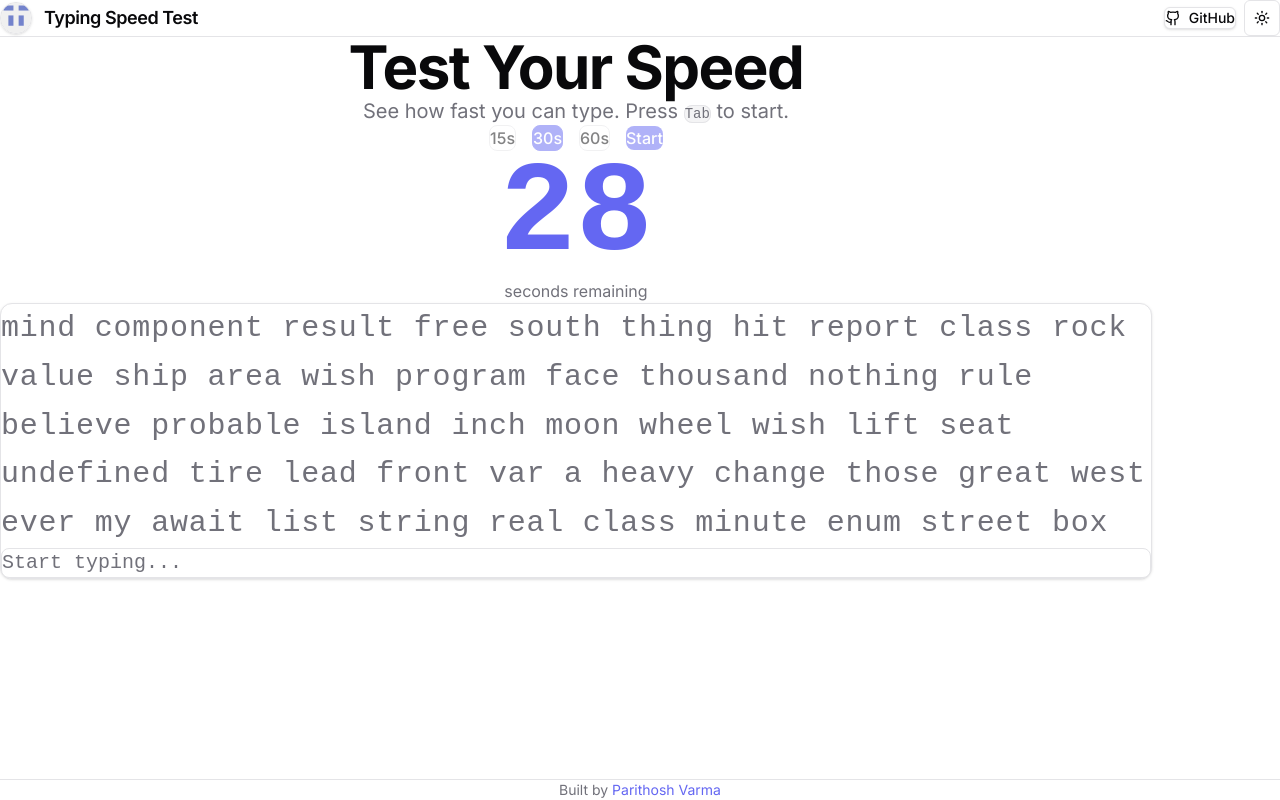
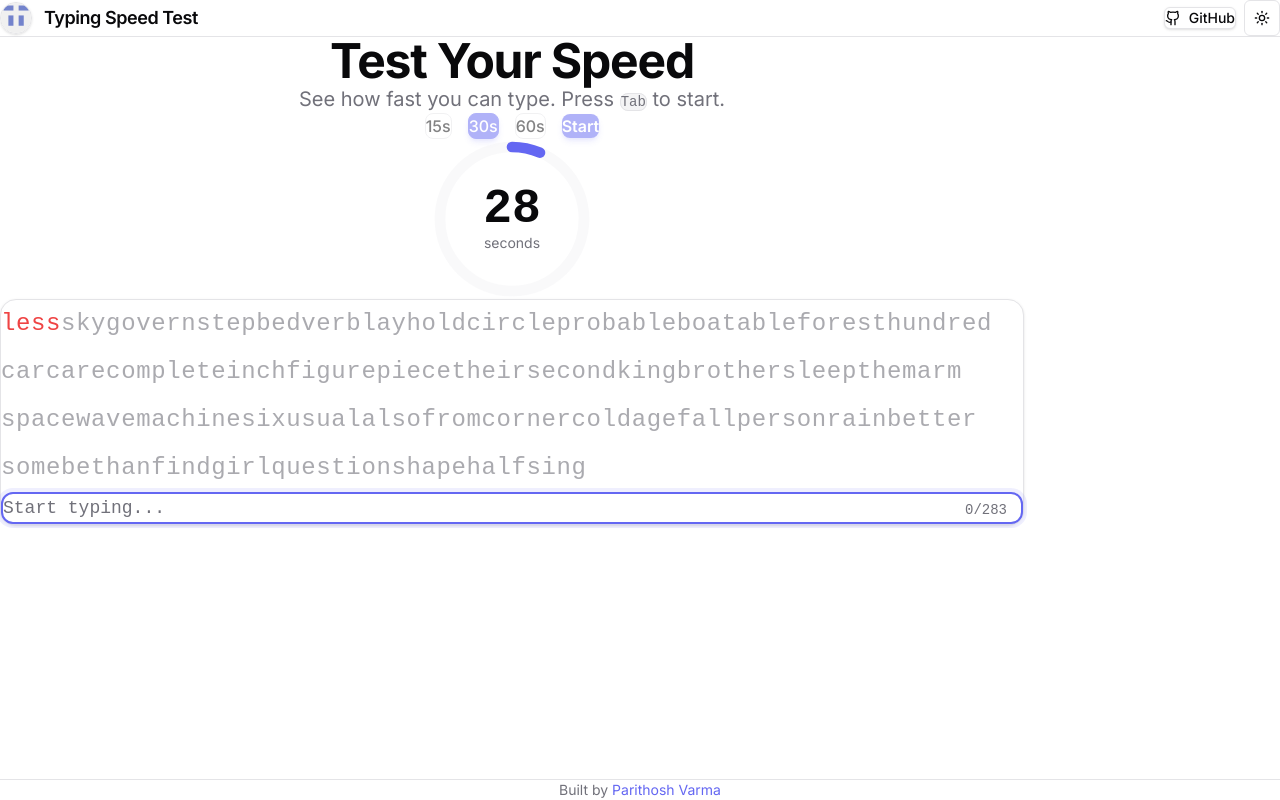
Before and after one commit to Parithosh-Varma/typing-speed-test, a React (Vite) app: page / in a window 1280 px wide. Both pictures are taken after a click on the button "Start". Built offline with nearby package versions, Linux system fonts and the light colour scheme.

Commit message:
ui: redesign with circular timer, word-level tracking, polished cards

```diff
--- a/src/App.tsx
+++ b/src/App.tsx
@@ -61,17 +61,6 @@ const WORDS = [
   'hit', 'section', 'record', 'ship', 'area', 'lift', 'cat', 'select',
   'rock', 'wrong', 'gray', 'bit', 'face', 'elect', 'wish', 'matter',
   'class', 'fire', 'south', 'solution', 'sheet', 'believe', 'finger',
-  'universe', 'instantiate', 'type', 'program', 'question', 'change',
-  'field', 'error', 'pay', 'result', 'total', 'know', 'value',
-  'system', 'report', 'thing', 'local', 'sound', 'function', 'return',
-  'component', 'render', 'state', 'props', 'hook', 'effect', 'ref',
-  'context', 'memo', 'callback', 'async', 'await', 'promise',
-  'array', 'object', 'string', 'number', 'boolean', 'null', 'undefined',
-  'import', 'export', 'default', 'module', 'class', 'interface',
-  'type', 'enum', 'const', 'let', 'var', 'function', 'return',
-  'if', 'else', 'switch', 'case', 'break', 'continue', 'for',
-  'while', 'do', 'try', 'catch', 'finally', 'throw', 'new', 'delete',
-  'typeof', 'instanceof', 'void', 'this', 'super', 'extends',
 ]
 
 type GameState = 'idle' | 'playing' | 'finished'
@@ -141,7 +130,7 @@ function App() {
     setInput('')
     setText(generateText())
     startTimeRef.current = Date.now()
-    inputRef.current?.focus()
+    setTimeout(() => inputRef.current?.focus(), 50)
   }
 
   const finishGame = () => {
@@ -202,15 +191,28 @@ function App() {
     setTheme((prev) => (prev === 'light' ? 'dark' : 'light'))
   }
 
-  const getCharClass = (index: number) => {
-    if (index >= input.length) return 'text-muted-foreground'
-    if (input[index] === text[index]) return 'text-primary font-semibold'
-    return 'text-destructive font-semibold underline'
+  const progress = gameState === 'playing' ? ((duration - timeLeft) / duration) * 100 : gameState === 'finished' ? 100 : 0
+  const circumference = 2 * Math.PI * 54
+  const strokeDashoffset = circumference - (progress / 100) * circumference
+
+  const words = text.split(' ')
+  const typedWords = input.split(' ')
+
+  const getWordStatus = (wordIndex: number) => {
+    if (wordIndex >= typedWords.length) return 'pending'
+    if (typedWords[wordIndex] === words[wordIndex]) return 'correct'
+    return 'incorrect'
+  }
+
+  const getCurrentWordIndex = () => {
+    const typed = input.split(' ')
+    if (input.endsWith(' ') || input.length === 0) return typed.length
+    return typed.length - 1
   }
 
   return (
     <div className="min-h-screen bg-background text-foreground flex flex-col" onKeyDown={handleKeyDown}>
-      <header className="sticky top-0 z-50 flex items-center justify-between px-6 sm:px-8 py-4 border-b border-border bg-card">
+      <header className="sticky top-0 z-50 flex items-center justify-between px-6 sm:px-8 py-4 border-b border-border bg-card/80 backdrop-blur-sm">
         <div className="flex items-center gap-3">
           <img src="/logo.png" alt="Logo" className="w-8 h-8 rounded-full object-cover border border-border shadow-sm" />
           <h1 className="text-lg font-semibold tracking-tight">Typing Speed Test</h1>
@@ -239,9 +241,9 @@ function App() {
         </div>
       </header>
 
-      <main className="flex-1 w-full max-w-6xl mx-auto px-6 sm:px-8 lg:px-12 py-10 sm:py-16 lg:py-20">
+      <main className="flex-1 w-full max-w-5xl mx-auto px-6 sm:px-8 py-10 sm:py-14">
         <div className="text-center mb-10 sm:mb-14">
-          <h2 className="text-4xl sm:text-5xl lg:text-6xl font-bold tracking-tight mb-3">Test Your Speed</h2>
+          <h2 className="text-4xl sm:text-5xl font-bold tracking-tight mb-3">Test Your Speed</h2>
           <p className="text-muted-foreground text-lg sm:text-xl">See how fast you can type. Press <kbd className="px-2.5 py-1 text-sm font-mono bg-muted border border-border rounded">Tab</kbd> to start.</p>
         </div>
 
@@ -251,10 +253,10 @@ function App() {
               key={d}
               onClick={() => { setDuration(d); if (gameState === 'idle') setTimeLeft(d) }}
               disabled={gameState === 'playing'}
-              className={`px-6 py-3 text-base font-medium rounded-lg transition-colors border ${
+              className={`px-6 py-3 text-base font-medium rounded-lg transition-all duration-200 border ${
                 duration === d
-                  ? 'bg-primary text-primary-foreground border-primary'
-                  : 'bg-background text-foreground border-border hover:bg-muted'
+                  ? 'bg-primary text-primary-foreground border-primary shadow-md shadow-primary/25'
+                  : 'bg-background text-foreground border-border hover:bg-muted hover:border-muted-foreground/20'
               } ${gameState === 'playing' ? 'opacity-50 cursor-not-allowed' : ''}`}
             >
               {d}s
@@ -263,8 +265,8 @@ function App() {
           <button
             onClick={startGame}
             disabled={gameState === 'playing'}
-            className={`px-8 py-3 text-base font-medium rounded-lg transition-opacity bg-primary text-primary-foreground ${
-              gameState === 'playing' ? 'opacity-50 cursor-not-allowed' : 'hover:opacity-90'
+            className={`px-8 py-3 text-base font-semibold rounded-lg transition-all duration-200 bg-primary text-primary-foreground shadow-md shadow-primary/25 ${
+              gameState === 'playing' ? 'opacity-50 cursor-not-allowed' : 'hover:opacity-90 hover:shadow-lg hover:shadow-primary/30 active:scale-95'
             }`}
           >
             {gameState === 'finished' ? 'Restart' : 'Start'}
@@ -272,20 +274,82 @@ function App() {
         </div>
 
         {gameState === 'playing' && (
-          <div className="text-center mb-8">
-            <div className="text-7xl sm:text-8xl lg:text-9xl font-bold font-mono text-primary tabular-nums">{timeLeft}</div>
-            <div className="text-base text-muted-foreground mt-2">seconds remaining</div>
+          <div className="flex justify-center mb-10">
+            <div className="relative">
+              <svg className="w-32 h-32 sm:w-40 sm:h-40 transform -rotate-90" viewBox="0 0 120 120">
+                <circle
+                  cx="60"
+                  cy="60"
+                  r="54"
+                  fill="none"
+                  stroke="currentColor"
+                  strokeWidth="8"
+                  className="text-muted/50"
+                />
+                <circle
+                  cx="60"
+                  cy="60"
+                  r="54"
+                  fill="none"
+                  stroke="currentColor"
+                  strokeWidth="8"
+                  strokeLinecap="round"
+                  className="text-primary transition-all duration-1000 ease-linear"
+                  strokeDasharray={circumference}
+                  strokeDashoffset={strokeDashoffset}
+                />
+              </svg>
+              <div className="absolute inset-0 flex flex-col items-center justify-center">
+                <span className="text-4xl sm:text-5xl font-bold font-mono text-foreground tabular-nums">{timeLeft}</span>
+                <span className="text-xs sm:text-sm text-muted-foreground mt-1">seconds</span>
+              </div>
+            </div>
           </div>
         )}
 
-        <div className="border border-border rounded-xl bg-card p-6 sm:p-8 lg:p-10 mb-10 shadow-sm">
-          <div className="font-mono text-xl sm:text-2xl lg:text-3xl leading-relaxed tracking-wide select-none">
-            {text.split('').map((char, i) => (
-              <span key={i} className={`${getCharClass(i)} transition-colors duration-75`}>
+        {gameState === 'idle' && (
+          <div className="flex justify-center mb-10">
+            <div className="w-32 h-32 sm:w-40 sm:h-40 rounded-full border-4 border-dashed border-muted-foreground/20 flex items-center justify-center">
+              <div className="text-center">
+                <svg xmlns="http://www.w3.org/2000/svg" viewBox="0 0 24 24" fill="none" stroke="currentColor" strokeWidth="1.5" strokeLinecap="round" strokeLinejoin="round" className="w-10 h-10 sm:w-12 sm:h-12 text-muted-foreground/40 mx-auto mb-1"><path d="M5 12h14"/><path d="m12 5 7 7-7 7"/></svg>
+                <span className="text-xs text-muted-foreground/60">Press Tab</span>
+              </div>
+            </div>
+          </div>
+        )}
+
+        <div className="border border-border rounded-2xl bg-card p-6 sm:p-8 lg:p-10 mb-10 shadow-sm">
+          <div className="font-mono text-lg sm:text-xl lg:text-2xl leading-loose tracking-wide select-none min-h-[8rem]">
+            {words.map((word, wordIndex) => {
+              const status = getWordStatus(wordIndex)
+              const isCurrent = wordIndex === getCurrentWordIndex()
+
+              return (
+                <span key={wordIndex} className="inline-block mr-3 mb-2">
+                  {word.split('').map((char, charIndex) => {
+                    const globalIndex = text.indexOf(word) + charIndex
+                    let charClass = 'text-muted-foreground/60'
+
+                    if (status === 'correct') {
+                      charClass = 'text-primary'
+                    } else if (status === 'incorrect') {
+                      charClass = 'text-destructive'
+                    } else if (isCurrent && globalIndex === input.length) {
+                      charClass = 'text-foreground border-b-2 border-primary animate-pulse'
+                    }
+
+                    return (
+                      <span key={charIndex} className={`${charClass} transition-colors duration-100`}>
                         {char}
                       </span>
-            ))}
+                    )
+                  })}
+                </span>
+              )
+            })}
           </div>
+
+          <div className="relative mt-6">
             <input
               ref={inputRef}
               type="text"
@@ -293,39 +357,60 @@ function App() {
               onChange={handleInput}
               disabled={gameState !== 'playing'}
               placeholder={gameState === 'playing' ? 'Start typing...' : 'Press Start or Tab to begin'}
-            className="w-full mt-6 px-6 py-4 text-xl font-mono bg-background border border-input rounded-lg focus:outline-none focus:ring-2 focus:ring-ring focus:ring-offset-2 placeholder:text-muted-foreground disabled:opacity-50 disabled:cursor-not-allowed"
+              className="w-full px-6 py-4 text-lg font-mono bg-background border-2 border-input rounded-xl focus:outline-none focus:border-primary focus:ring-4 focus:ring-primary/10 placeholder:text-muted-foreground disabled:opacity-50 disabled:cursor-not-allowed transition-all duration-200"
               autoComplete="off"
               autoCorrect="off"
               autoCapitalize="off"
               spellCheck="false"
             />
+            {gameState === 'playing' && (
+              <div className="absolute right-4 top-1/2 -translate-y-1/2">
+                <span className="text-sm font-mono text-muted-foreground">
+                  {input.length}/{text.length}
+                </span>
+              </div>
+            )}
+          </div>
         </div>
 
         {gameState === 'finished' && (
           <div className="grid grid-cols-2 lg:grid-cols-4 gap-4 sm:gap-6 mb-10">
-            <div className="border border-border rounded-xl bg-card p-6 text-center shadow-sm">
+            <div className="border border-border rounded-2xl bg-card p-6 sm:p-8 text-center shadow-sm hover:shadow-md transition-shadow">
+              <div className="w-12 h-12 rounded-full bg-primary/10 flex items-center justify-center mx-auto mb-3">
+                <svg xmlns="http://www.w3.org/2000/svg" viewBox="0 0 24 24" fill="none" stroke="currentColor" strokeWidth="2" strokeLinecap="round" strokeLinejoin="round" className="w-6 h-6 text-primary"><path d="M12 20V10"/><path d="M18 20V4"/><path d="M6 20v-4"/></svg>
+              </div>
               <div className="text-4xl sm:text-5xl font-bold text-primary">{stats.wpm}</div>
-              <div className="text-sm text-muted-foreground mt-2 uppercase tracking-wider">WPM</div>
+              <div className="text-sm text-muted-foreground mt-2 uppercase tracking-wider font-medium">WPM</div>
             </div>
-            <div className="border border-border rounded-xl bg-card p-6 text-center shadow-sm">
+            <div className="border border-border rounded-2xl bg-card p-6 sm:p-8 text-center shadow-sm hover:shadow-md transition-shadow">
+              <div className="w-12 h-12 rounded-full bg-foreground/10 flex items-center justify-center mx-auto mb-3">
+                <svg xmlns="http://www.w3.org/2000/svg" viewBox="0 0 24 24" fill="none" stroke="currentColor" strokeWidth="2" strokeLinecap="round" strokeLinejoin="round" className="w-6 h-6 text-foreground"><path d="M20 6 9 17l-5-5"/></svg>
+              </div>
               <div className="text-4xl sm:text-5xl font-bold text-foreground">{stats.accuracy}%</div>
-              <div className="text-sm text-muted-foreground mt-2 uppercase tracking-wider">Accuracy</div>
+              <div className="text-sm text-muted-foreground mt-2 uppercase tracking-wider font-medium">Accuracy</div>
             </div>
-            <div className="border border-border rounded-xl bg-card p-6 text-center shadow-sm">
+            <div className="border border-border rounded-2xl bg-card p-6 sm:p-8 text-center shadow-sm hover:shadow-md transition-shadow">
+              <div className="w-12 h-12 rounded-full bg-green-500/10 flex items-center justify-center mx-auto mb-3">
+                <svg xmlns="http://www.w3.org/2000/svg" viewBox="0 0 24 24" fill="none" stroke="currentColor" strokeWidth="2" strokeLinecap="round" strokeLinejoin="round" className="w-6 h-6 text-green-500"><path d="m5 12 5 5L20 7"/></svg>
+              </div>
               <div className="text-4xl sm:text-5xl font-bold text-green-500">{stats.correctChars}</div>
-              <div className="text-sm text-muted-foreground mt-2 uppercase tracking-wider">Correct</div>
+              <div className="text-sm text-muted-foreground mt-2 uppercase tracking-wider font-medium">Correct</div>
             </div>
-            <div className="border border-border rounded-xl bg-card p-6 text-center shadow-sm">
+            <div className="border border-border rounded-2xl bg-card p-6 sm:p-8 text-center shadow-sm hover:shadow-md transition-shadow">
+              <div className="w-12 h-12 rounded-full bg-destructive/10 flex items-center justify-center mx-auto mb-3">
+                <svg xmlns="http://www.w3.org/2000/svg" viewBox="0 0 24 24" fill="none" stroke="currentColor" strokeWidth="2" strokeLinecap="round" strokeLinejoin="round" className="w-6 h-6 text-destructive"><path d="M18 6 6 18"/><path d="m6 6 12 12"/></svg>
+              </div>
               <div className="text-4xl sm:text-5xl font-bold text-destructive">{stats.incorrectChars}</div>
-              <div className="text-sm text-muted-foreground mt-2 uppercase tracking-wider">Errors</div>
+              <div className="text-sm text-muted-foreground mt-2 uppercase tracking-wider font-medium">Errors</div>
             </div>
           </div>
         )}
 
         {bestScore > 0 && (
-          <div className="text-center p-6 border border-border rounded-xl bg-muted">
-            <span className="text-base text-muted-foreground">Best Score: </span>
-            <span className="text-2xl font-bold text-primary">{bestScore} WPM</span>
+          <div className="flex items-center justify-center gap-3 p-5 border border-border rounded-2xl bg-muted/50">
+            <svg xmlns="http://www.w3.org/2000/svg" viewBox="0 0 24 24" fill="none" stroke="currentColor" strokeWidth="2" strokeLinecap="round" strokeLinejoin="round" className="w-5 h-5 text-primary"><polygon points="12 2 15.09 8.26 22 9.27 17 14.14 18.18 21.02 12 17.77 5.82 21.02 7 14.14 2 9.27 8.91 8.26 12 2"/></svg>
+            <span className="text-base text-muted-foreground">Personal Best: </span>
+            <span className="text-xl font-bold text-primary">{bestScore} WPM</span>
           </div>
         )}
       </main>
```
Lines whose indentation alone changed are shown as unchanged.
